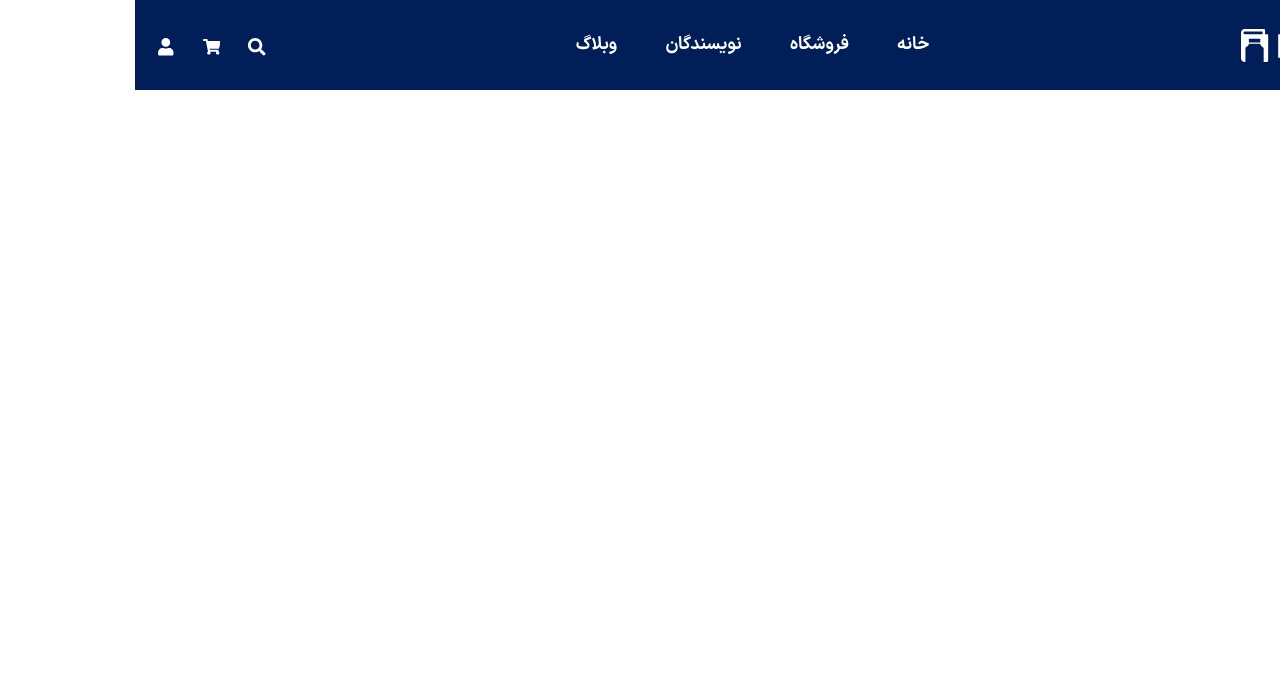
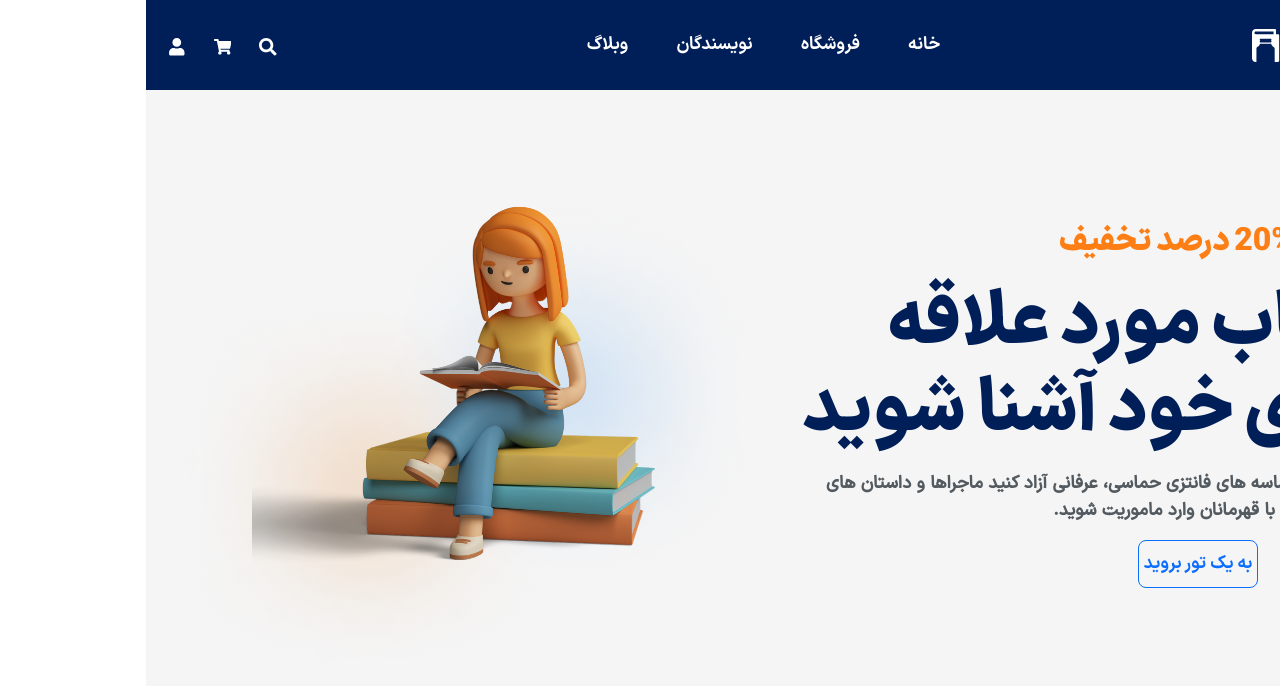
Before and after one commit to mohammadmehdidalvandii/bookBar-store, a React (Vite) app: page / in a window 1280 px wide. Shown: the top 686 px of the page. Built offline with nearby package versions, Linux system fonts and the light colour scheme.

Commit message:
created banner for home-page

```diff
--- /dev/null
+++ b/src/components/template/home/Banner/Banner.css
@@ -0,0 +1,47 @@
+.banner{
+    display: block;
+    width: 100%;
+    background-color: var(--background);
+}
+.banner_content{
+    display: block;
+    margin-top: 8rem;
+}
+.banner_offer{
+    display: flex;
+    font-family: var(--black);
+    font-size: 2rem;
+    color: var(--gray-100);
+}
+.banner_offer span{
+    display: block;
+    font-family: var(--black);
+    font-size: 2rem;
+    color: var(--orange-100);
+    margin-right: 0.2rem;
+}
+.banner_title{
+    display: block;
+    font-family: var(--black);
+    font-size: 4.5rem;
+    margin-top: 1rem;
+    color: var(--primary);
+}
+.banner_text{
+    display: block;
+    margin-top: 1rem;
+    font-family: var(--medium);
+    font-size: 1.1rem;
+    font-weight: 700;
+    color: var(--text-100);
+}
+.banner_buttons{
+    display: flex;
+    align-items: center;
+    gap: 2rem;
+}
+.banner_img{
+    display: block;
+    margin-top: 6rem;
+    width: 100%;
+}
--- /dev/null
+++ b/src/components/template/home/Banner/Banner.tsx
@@ -0,0 +1,36 @@
+import React from 'react';
+import './Banner.css'
+import { Link } from 'react-router-dom';
+
+const Banner:React.FC =()=>{
+  return (
+    <section className="banner">
+        <div className="containers">
+            <div className="row">
+                <div className="col-lg-6 col-md-6 col-sm-12">
+                    <div className="banner_content">
+                        <p className="banner_offer">فروش تا
+                            <span>20% درصد تخفیف</span>
+                        </p>
+                        <h1 className="banner_title">
+                        با کتاب مورد علاقه بعدی خود آشنا شوید
+                        </h1>
+                        <p className="banner_text">
+                        تخیل خود را با حماسه های فانتزی حماسی، عرفانی آزاد کنید ماجراها و داستان های قلمروهای ماورایی. با قهرمانان وارد ماموریت شوید.
+                        </p>
+                        <div className="banner_buttons">
+                            <Link to='' className='btn_blue'>فروشگاه</Link>
+                            <Link to='' className='btn_white'>به یک تور بروید</Link>
+                        </div>
+                    </div>
+                </div>
+                <div className="col-lg-6 col-md-6 col-sm-12">
+                    <img src="/assets/images/banner.png" alt="" className="banner_img" />
+                </div>
+            </div>
+        </div>
+    </section>
+  )
+}
+
+export default Banner
--- a/src/index.css
+++ b/src/index.css
@@ -23,7 +23,7 @@
     --background:#f5f5f5;
     --text-100: #535a60;
     --orange-100:#fd7e14;
-    --blue-100: ##0d6efd;
+    --blue-100: #0d6efd;
     --blue-200: #0dcaf0;
     --gray-100: #6c757d
 }
@@ -45,4 +45,51 @@ body{
     position: relative;
 }
 /* <<<< body >>>> */
+/* <<<< button-blue>>>> */
+
+.btn_blue{
+    display: flex;
+    align-items: center;
+    justify-content: center;
+    text-decoration: none;
+    width: 120px;
+    height: 3rem;
+    outline: none;
+    border: none;
+    border-radius: 0.5rem;
+    background-color: var(--blue-100);
+    font-family: var(--bold);
+    font-size: 1.1rem;
+    font-weight: 800;
+    color: var(--white);
+    transition: all 0.4s linear;
+    &:hover{
+        background-color: var(--blue-200);
+    }
+}
+/* <<<< button-blue>>>> */
+/* <<<< button-white >>>> */
+
+.btn_white{
+    display: flex;
+    align-items: center;
+    justify-content: center;
+    text-decoration: none;
+    width: 120px;
+    height: 3rem;
+    outline: none;
+    border: 1px solid var(--blue-100);
+    border-radius: 0.5rem;
+    font-family: var(--bold);
+    font-size: 1.1rem;
+    font-weight: 800;
+    color: var(--blue-100);
+    transition: all 0.4s linear;
+    &:hover{
+        background-color: var(--blue-200);
+        color: var(--white);
+    }
+}
+/* <<<< button-white >>>> */
 /* <<<<>>>> */
+/* <<<<>>>> */
--- a/src/page/Home/Home.tsx
+++ b/src/page/Home/Home.tsx
@@ -1,7 +1,11 @@
+import React from "react"
+import Banner from "../../components/template/home/Banner/Banner"
 
-function Home() {
+function Home(): React.ReactElement{
   return (
-    <div>Home</div>
+    <>
+    <Banner/>
+    </>
   )
 }
 
--- a/src/style/responsive.css
+++ b/src/style/responsive.css
@@ -26,7 +26,29 @@
     .container{
         max-width: 540px;
     }
-
+    /* Home */
+    .banner_img{
+        display: none;
+    }
+    .banner{
+        padding-bottom: 2rem;
+    }
+    .banner_content{
+        margin-top: 1rem;
+    }
+.banner_offer{
+    font-size: 1rem;
+}
+.banner_offer span{
+    font-size: 1rem;
+}
+.banner_title{
+    font-size: 2.5rem;
+}
+.banner_text{
+    font-size: 0.9rem;
+}
+    /* Home */
 }
 @media only screen and (max-width: 576px) {
     .containers{
```
Also changed, not shown: public/assets/images/banner.png (added).
